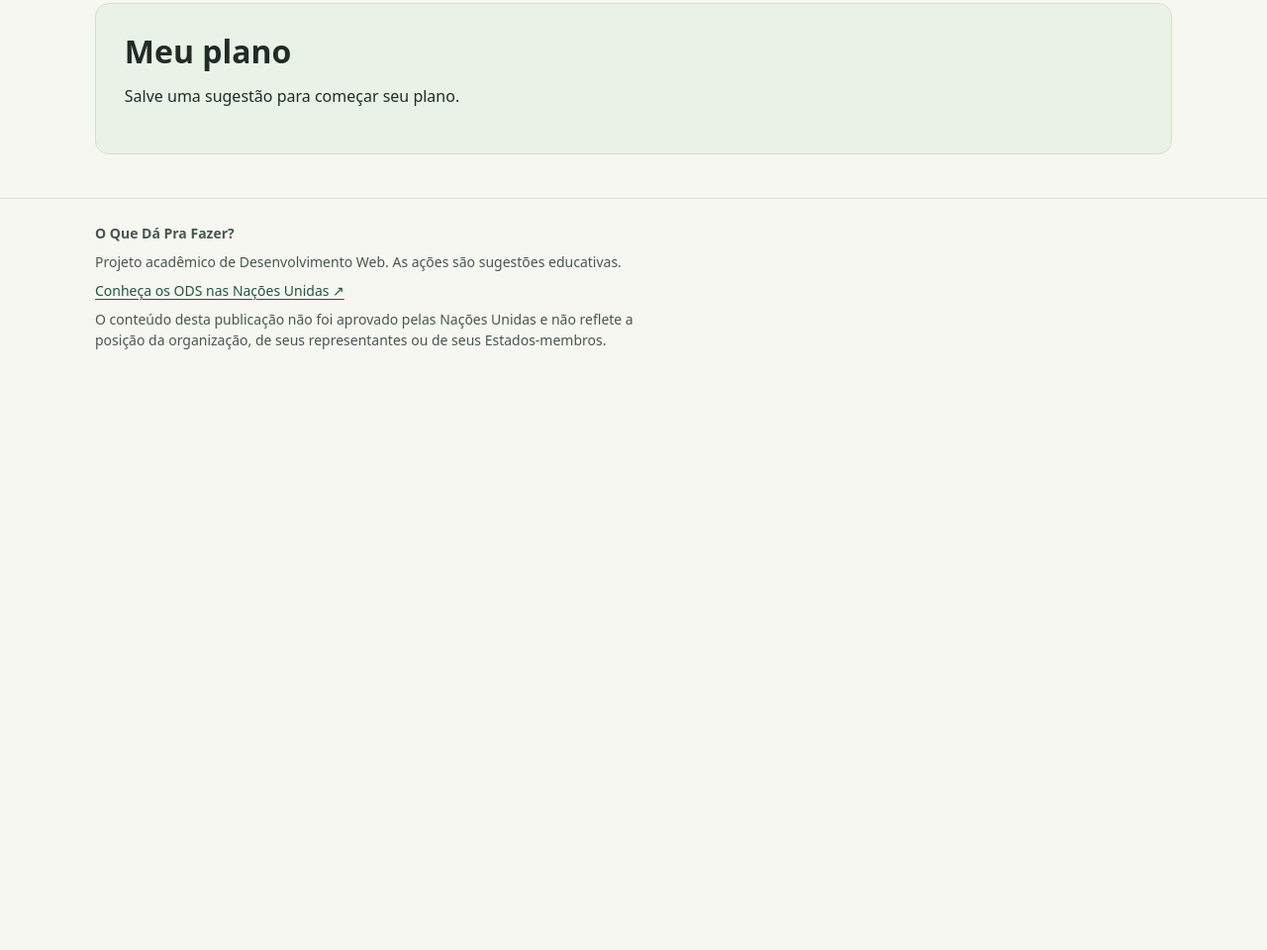
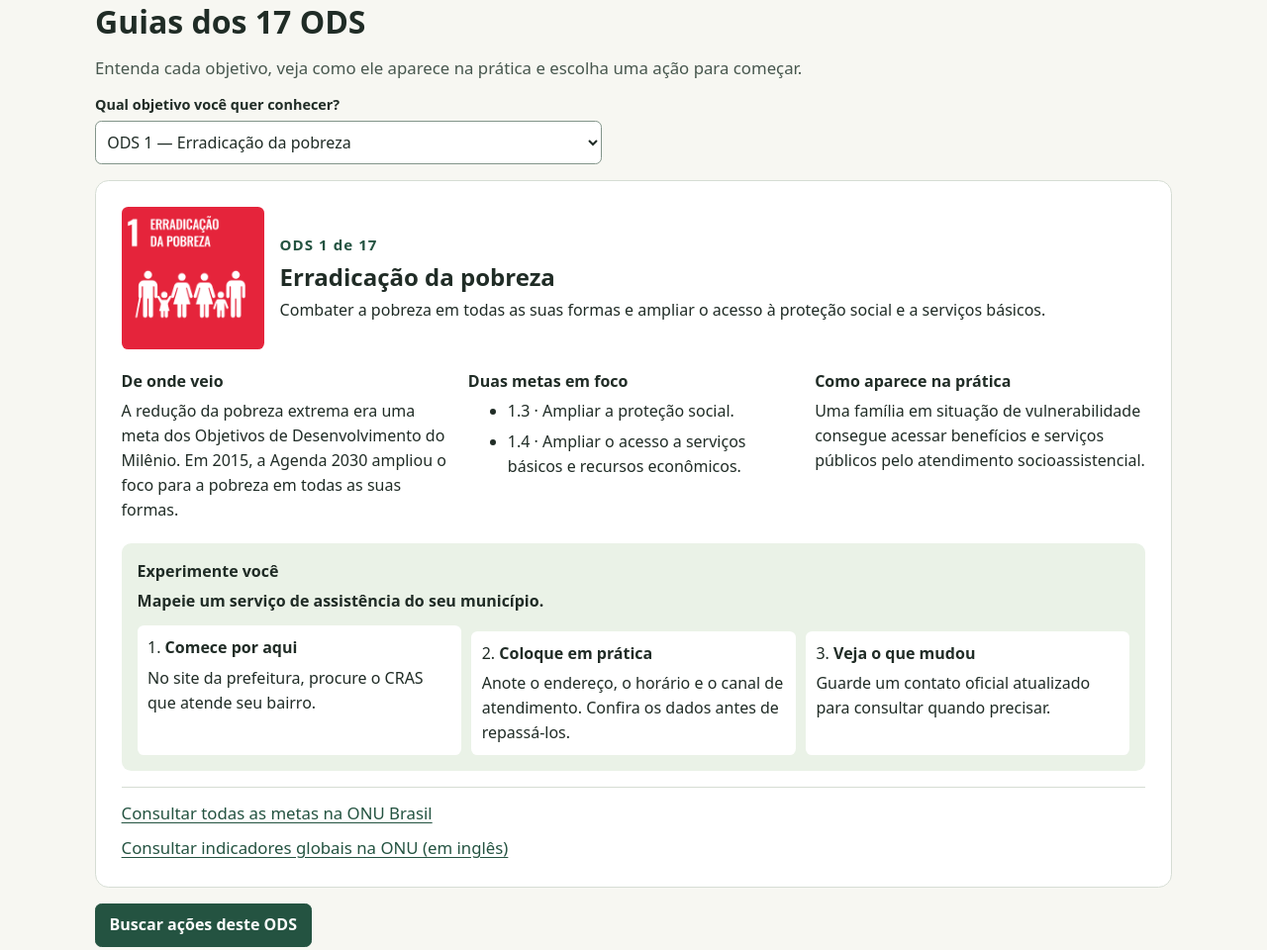
Before and after one commit to ZPoizon/Ecoa, a plain HTML site: page dist/index.html in a window 1280 px wide. Shown: the part 1243-2203 px from the top of the page at 99% size. Before the commit the page ends 1629 px from the top, so only its background shows below. Drawn offline with Linux system fonts and the light colour scheme.

Commit message:
feat: adicionar guias ilustrados para os 17 ODS

```diff
--- /dev/null
+++ b/dist/guias.js
@@ -0,0 +1,55 @@
+const praticasOds = [
+  ['Mapeie um serviço de assistência do seu município.', 'No site da prefeitura, procure o CRAS que atende seu bairro.', 'Anote o endereço, o horário e o canal de atendimento. Confira os dados antes de repassá-los.', 'Guarde um contato oficial atualizado para consultar quando precisar.'],
+  ['Planeje uma refeição com o que já tem.', 'Liste os alimentos que você tem e confira quais precisam ser usados primeiro.', 'Escolha uma receita com esses ingredientes e ajuste a quantidade ao número de pessoas.', 'Anote quais ingredientes você aproveitou.'],
+  ['Monte uma rotina de pausas durante o estudo.', 'Escolha um período em que costuma ficar muito tempo sentado.', 'Marque duas pausas curtas na agenda e escolha o que fazer em cada uma.', 'Ao fim do dia, registre quantas pausas conseguiu fazer.'],
+  ['Crie um material de estudo acessível.', 'Escolha um assunto e escreva três passos com palavras simples.', 'Inclua um exemplo e revise se uma pessoa iniciante conseguiria seguir sozinha.', 'Peça a alguém para testar e revise o trecho em que teve dúvida.'],
+  ['Revise a divisão das tarefas de casa.', 'Liste as tarefas da semana, incluindo compras, planejamento e cuidados.', 'Converse com quem mora com você e combinem uma divisão viável.', 'Revejam juntos a divisão após uma semana.'],
+  ['Verifique se há desperdício visível de água.', 'Observe torneiras, chuveiro e descarga quando estiverem fechados.', 'Anote os pontos que continuam pingando e avise quem pode cuidar do conserto.', 'Depois do reparo, confira se o gotejamento parou.'],
+  ['Use melhor a luz natural.', 'Escolha um cômodo que costuma ficar iluminado artificialmente de dia.', 'Abra as cortinas e mude a mesa ou o local de leitura para aproveitar a claridade.', 'Compare por quanto tempo a luz precisou ficar acesa.'],
+  ['Documente uma habilidade para seu portfólio.', 'Escolha uma atividade de estudo ou trabalho que você já concluiu.', 'Escreva qual era o problema, o que você fez e qual foi o resultado, sem expor dados privados.', 'Salve uma página que você possa mostrar em uma oportunidade de trabalho.'],
+  ['Investigue se um aparelho pode ser reparado.', 'Identifique o modelo e descreva o defeito sem abrir o equipamento.', 'Compare as orientações do fabricante e as opções de assistência.', 'Anote uma alternativa de reparo e compare com a substituição.'],
+  ['Torne uma informação mais fácil de acessar.', 'Escolha um aviso ou texto que você possa editar.', 'Explique siglas e substitua instruções vagas por passos claros.', 'Peça a alguém para ler e dizer qual ação faria a seguir.'],
+  ['Observe a acessibilidade de uma rua do bairro.', 'Escolha um trajeto curto que você já percorre.', 'Registre rampas, travessias e pontos com obstáculos, sem fotografar pessoas.', 'Monte uma lista de barreiras com localização e encaminhe ao canal da prefeitura se desejar.'],
+  ['Faça um inventário antes de comprar.', 'Escolha uma categoria, como alimentos ou produtos de limpeza.', 'Confira o que já tem e retire da lista de compras os itens que ainda duram até a próxima ida.', 'Conte quantas compras você conseguiu evitar.'],
+  ['Combine compromissos em uma única saída.', 'Liste compromissos próximos e veja os horários de atendimento.', 'Trace um percurso que reúna as paradas e escolha um meio de transporte viável.', 'Compare a quantidade de viagens antes e depois.'],
+  ['Separe o óleo de cozinha para descarte correto.', 'Espere o óleo esfriar e coloque-o em um recipiente fechado e identificado.', 'Consulte a prefeitura ou um ponto de coleta para confirmar se recebe óleo usado.', 'Registre quanto óleo foi entregue para destinação adequada.'],
+  ['Conheça uma espécie do seu bairro.', 'Observe uma planta em um espaço público sem arrancar folhas ou galhos.', 'Compare a observação com um guia confiável de espécies da sua região.', 'Anote o local, a data e a identificação provável.'],
+  ['Acompanhe um gasto público local.', 'Entre no portal oficial de transparência da prefeitura.', 'Escolha uma despesa e localize data, valor e finalidade.', 'Guarde o link e escreva uma dúvida que você poderia encaminhar ao órgão responsável.'],
+  ['Entenda como funciona uma parceria local.', 'Escolha uma iniciativa pública ligada a um ODS.', 'Procure no site oficial quem participa e qual é a responsabilidade de cada instituição.', 'Monte um quadro com parceiros, responsabilidades e fonte.']
+];
+
+const seletorGuia = document.querySelector('#seletor-guia');
+const conteudoGuia = document.querySelector('#conteudo-guia');
+
+objetivos.forEach((nome, indice) => {
+  seletorGuia.add(new Option(`ODS ${indice + 1} — ${nome}`, indice + 1));
+});
+
+function preencherGuia() {
+  const numero = Number(seletorGuia.value);
+  const indice = numero - 1;
+  const [meta1, meta2, exemplo] = detalhesOds[indice];
+  const [acao, passo1, passo2, indicador] = praticasOds[indice];
+  const modelo = document.querySelector('#modelo-guia').content.cloneNode(true);
+  const imagem = modelo.querySelector('img');
+  imagem.src = `ods/${numero}.webp`;
+  for (const [campo, valor] of Object.entries({
+    numero: `ODS ${numero} de 17`, nome: objetivos[indice], descricao: descricoes[indice],
+    historia: historiasOds[indice], meta1, meta2, exemplo, acao, passo1, passo2, indicador
+  })) {
+    modelo.querySelector(`[data-guia="${campo}"]`).textContent = valor;
+  }
+  modelo.querySelector('[data-guia="metas"]').href = `https://brasil.un.org/pt-br/sdgs/${numero}`;
+  modelo.querySelector('[data-guia="dados"]').href = `https://sdgs.un.org/goals/goal${numero}`;
+  conteudoGuia.replaceChildren(modelo);
+}
+
+seletorGuia.addEventListener('change', preencherGuia);
+document.querySelector('#buscar-guia').addEventListener('click', () => {
+  form.reset();
+  const caixa = opcoes.querySelector(`input[value="${seletorGuia.value}"]`);
+  caixa.checked = true;
+  atualizarSelecao();
+  buscar();
+});
+preencherGuia();
--- a/dist/index.html
+++ b/dist/index.html
@@ -1,5 +1,5 @@
-<!doctype html><html lang="pt-BR"><head><meta charset="utf-8"><meta name="viewport" content="width=device-width,initial-scale=1"><meta name="description" content="Encontre uma ação prática ligada aos Objetivos de Desenvolvimento Sustentável."><title>O Que Dá Pra Fazer?</title><link rel="stylesheet" href="style.css"><script defer src="acoes.js"></script><script defer src="app.js"></script><script defer src="onu.js"></script><script defer src="plano.js"></script></head>
-<body><header><div class="wrap nav"><a href="./" class="brand">O Que Dá Pra Fazer?</a><nav aria-label="Navegação principal"><a href="#busca">Buscar</a><a href="#explorar">Explorar</a><a href="#meu-plano">Meu plano</a></nav></div></header>
+<!doctype html><html lang="pt-BR"><head><meta charset="utf-8"><meta name="viewport" content="width=device-width,initial-scale=1"><meta name="description" content="Encontre uma ação prática ligada aos Objetivos de Desenvolvimento Sustentável."><title>O Que Dá Pra Fazer?</title><link rel="stylesheet" href="style.css"><script defer src="acoes.js"></script><script defer src="app.js"></script><script defer src="onu.js"></script><script defer src="plano.js"></script><script defer src="guias.js"></script></head>
+<body><header><div class="wrap nav"><a href="./" class="brand">O Que Dá Pra Fazer?</a><nav aria-label="Navegação principal"><a href="#busca">Buscar</a><a href="#explorar">Explorar</a><a href="#guias">Guias ODS</a><a href="#meu-plano">Meu plano</a></nav></div></header>
 <main id="inicio"><section class="hero"><div class="wrap intro"><div><p class="eyebrow">GUIA PRÁTICO DA AGENDA 2030</p><h1>O que dá pra fazer <em>hoje?</em></h1><p class="lead">Encontre uma ação sustentável que caiba no seu tempo e no seu orçamento.</p></div></div></section>
 <div class="wrap"><section class="finder" aria-labelledby="busca"><h2 id="busca">Encontre sua próxima ação</h2><form id="filtros" aria-describedby="ajuda-busca">
 <p class="hint" id="ajuda-busca">Use os filtros que quiser. Você também pode buscar sem preencher nada.</p>
@@ -25,6 +25,32 @@
 <button class="descoberta-card terra" type="button" data-rapida="gratis"><strong>Quero ajudar sem gastar</strong><span>Veja ações gratuitas →</span></button></div>
 <h3 class="explorar-temas">Ou escolha um assunto</h3><div class="descoberta-grade interesses">
 <button class="amarelo" type="button" data-tema="2,12">Alimentação</button><button class="azul" type="button" data-tema="6,14">Água</button><button class="lilas" type="button" data-tema="4">Educação</button><button class="terra" type="button" data-tema="11,15">Meu bairro</button><button class="verde" type="button" data-tema="7,12,13">Consumo</button></div></section>
+<section class="descoberta" id="guias" aria-labelledby="guias-titulo">
+<h2 id="guias-titulo">Guias dos 17 ODS</h2>
+<p class="hint">Entenda cada objetivo, veja como ele aparece na prática e escolha uma ação para começar.</p>
+<label for="seletor-guia">Qual objetivo você quer conhecer?</label>
+<select id="seletor-guia"></select>
+<article class="guia-artigo" id="conteudo-guia" aria-labelledby="guia-nome"></article>
+<button id="buscar-guia" type="button">Buscar ações deste ODS</button>
+<template id="modelo-guia">
+<div class="guia-capa">
+<img width="160" height="160" alt="">
+<div><p class="eyebrow" data-guia="numero"></p><h3 id="guia-nome" data-guia="nome"></h3><p data-guia="descricao"></p></div>
+</div>
+<div class="guia-blocos">
+<div><h4>De onde veio</h4><p data-guia="historia"></p></div>
+<div><h4>Duas metas em foco</h4><ul><li data-guia="meta1"></li><li data-guia="meta2"></li></ul></div>
+<div><h4>Como aparece na prática</h4><p data-guia="exemplo"></p></div>
+</div>
+<div class="guia-pratica">
+<h4>Experimente você</h4><p><strong data-guia="acao"></strong></p>
+<ol class="guia-passos">
+<li><strong>Comece por aqui</strong><p data-guia="passo1"></p></li>
+<li><strong>Coloque em prática</strong><p data-guia="passo2"></p></li>
+<li><strong>Veja o que mudou</strong><p data-guia="indicador"></p></li>
+</ol></div>
+<div class="ods-fontes"><a data-guia="metas">Consultar todas as metas na ONU Brasil</a><a data-guia="dados">Consultar indicadores globais na ONU (em inglês)</a></div>
+</template></section>
 <section class="descoberta plano" id="meu-plano" aria-labelledby="plano-titulo"><h2 id="plano-titulo" tabindex="-1">Meu plano</h2><p id="plano-resumo" role="status"></p><p id="plano-aviso" role="status"></p><ul id="plano-lista"></ul></section>
 <noscript><p>Ative o JavaScript para usar o buscador. <a href="https://brasil.un.org/pt-br/sdgs">Consulte os objetivos na ONU Brasil.</a></p></noscript></div></main>
 <footer><div class="wrap"><strong>O Que Dá Pra Fazer?</strong><p>Projeto acadêmico de Desenvolvimento Web. As ações são sugestões educativas.</p><a href="https://www.un.org/sustainabledevelopment/">Conheça os ODS nas Nações Unidas ↗</a><p>O conteúdo desta publicação não foi aprovado pelas Nações Unidas e não reflete a posição da organização, de seus representantes ou de seus Estados-membros.</p></div></footer></body></html>
--- a/dist/style.css
+++ b/dist/style.css
@@ -250,3 +250,20 @@ legend { font-weight: 750; }
   .nav nav { width: 100%; }
   .descoberta-card { min-height: 0; padding: .8rem 1rem; gap: .15rem; }
 }
+
+#guias { scroll-margin-top: 1rem; }
+#guias label { display: block; font-weight: 750; }
+#seletor-guia { display: block; width: min(100%, 32rem); min-height: 44px; padding: .45rem; }
+.guia-artigo { margin-block: 1rem; padding: clamp(.9rem, 3vw, 1.6rem); background: white; border: 1px solid var(--line); border-radius: .85rem; }
+.guia-capa { display: flex; align-items: center; gap: 1rem; }
+.guia-capa img { width: clamp(5rem, 16vw, 9rem); height: auto; border-radius: .4rem; flex: none; }
+.guia-capa p { margin: .35rem 0; }
+.guia-capa h3, .guia-blocos h4, .guia-pratica h4 { margin: 0; }
+.guia-blocos { display: grid; grid-template-columns: repeat(auto-fit, minmax(min(100%, 14rem), 1fr)); gap: 1rem; margin-top: 1.25rem; }
+.guia-blocos p, .guia-blocos ul { margin: .35rem 0; }
+.guia-pratica { margin-top: 1rem; padding: 1rem; border-radius: .6rem; background: #eaf2e7; }
+.guia-pratica > p { margin: .35rem 0 .75rem; }
+.guia-passos { display: grid; grid-template-columns: repeat(auto-fit, minmax(min(100%, 12rem), 1fr)); gap: .65rem; margin: 0; padding: 0; list-style-position: inside; }
+.guia-passos li { background: white; padding: .65rem; border-radius: .4rem; }
+.guia-passos p { margin: .35rem 0 0; }
+@media (max-width: 420px) { .guia-capa { align-items: flex-start; } }
```
